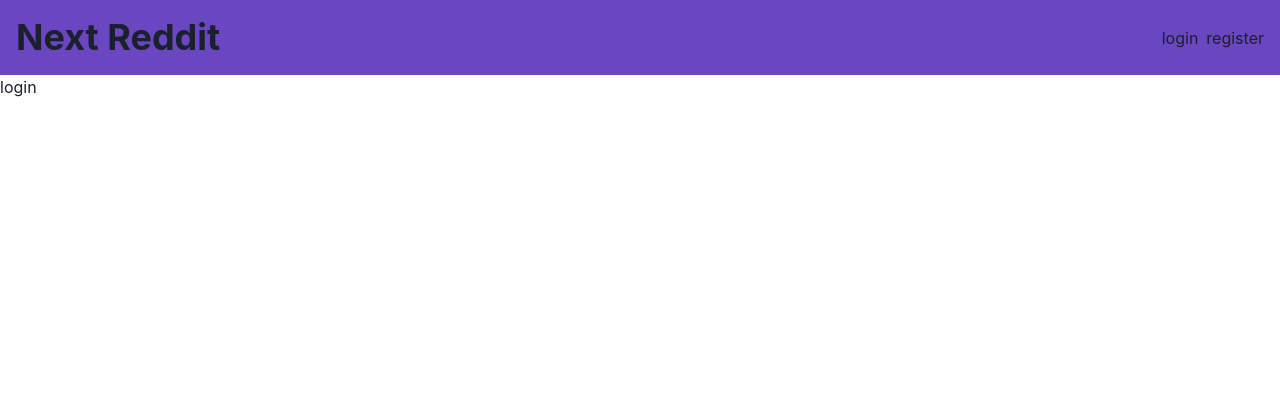
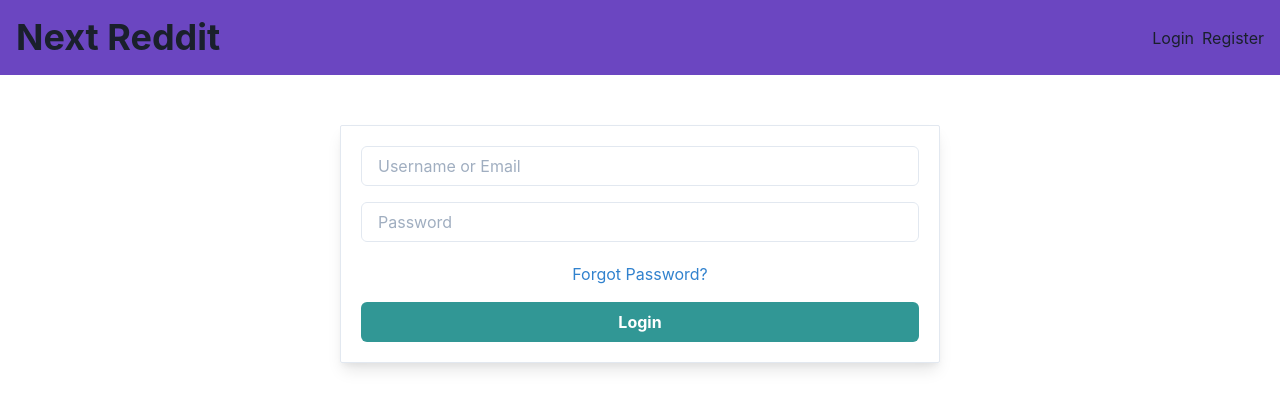
Before and after one commit to gilwong00/next-reddit, a Next.js app in the folder client/: page /login in a window 1280 px wide. Shown: the top 408 px of the page. Built offline with nearby package versions, Linux system fonts and the light colour scheme.

Commit message:
Build out login component

```diff
--- /dev/null
+++ b/client/src/components/Card.tsx
@@ -0,0 +1,23 @@
+import React from 'react';
+import { Box } from '@chakra-ui/react';
+
+interface IProps {
+  children: React.ReactNode;
+}
+
+export const Card: React.FC<IProps> = ({ children }) => (
+  <Box
+    borderWidth='1px'
+    borderRadius='sm'
+    overflow='hidden'
+    p={5}
+    align='center'
+    w={{ sm: 300, md: 600 }}
+    ml='auto'
+    mr='auto'
+    mt={50}
+    boxShadow='lg'
+  >
+    {children}
+  </Box>
+);
--- /dev/null
+++ b/client/src/components/InputField.tsx
@@ -0,0 +1,21 @@
+import { useField } from 'formik';
+import { Input, FormErrorMessage } from '@chakra-ui/react';
+
+interface IProps {
+  label: string;
+  name: string;
+  type: string;
+  placeholder: string;
+}
+
+export const InputField: React.FC<IProps> = ({ label, ...props }) => {
+  const [field, meta] = useField(props);
+  return (
+    <>
+      <Input {...field} {...props} />
+      {meta.touched && meta.error && (
+        <FormErrorMessage>{meta.error}</FormErrorMessage>
+      )}
+    </>
+  );
+};
--- a/client/src/components/Navbar.tsx
+++ b/client/src/components/Navbar.tsx
@@ -11,10 +11,10 @@
       </Flex>
       <Flex ml='auto' align='center' justify='flex-end'>
         <NextLink href='/login'>
-          <Link mr={2}>login</Link>
+          <Link mr={2}>Login</Link>
         </NextLink>
         <NextLink href='/register'>
-          <Link>register</Link>
+          <Link>Register</Link>
         </NextLink>
       </Flex>
     </Flex>
--- a/client/src/pages/login.tsx
+++ b/client/src/pages/login.tsx
@@ -1,9 +1,51 @@
 import React from 'react';
+import { useRouter } from 'next/router';
+import { Formik, Form } from 'formik';
+import { Box, Button, Link, Flex } from '@chakra-ui/react';
+import { InputField } from '../components/InputField';
+import { Card } from '../components/Card';
+import { useMutation } from 'react-query';
 
-interface Props {}
-
-const login = (props: Props) => {
-  return <div>login</div>;
+const Login: React.FC = () => {
+  const router = useRouter();
+  // const mutation = useMutation()
+  return (
+    <Card>
+      <Formik
+        initialValues={{ usernameOrEmail: '', password: '' }}
+        onSubmit={async values => {
+          console.log('values', values);
+        }}
+      >
+        {({ isSubmitting }) => (
+          <Form>
+            <InputField
+              name='usernameOrEmail'
+              placeholder='Username or Email'
+              label='Username or Email'
+              type='text'
+            />
+            <Box mt={4}>
+              <InputField
+                name='password'
+                placeholder='Password'
+                label='Password'
+                type='password'
+              />
+            </Box>
+            <Flex d='flex' justify='center' mt={5}>
+              <Link href='/forgot-password' color='blue.500'>
+                Forgot Password?
+              </Link>
+            </Flex>
+            <Button mt={4} type='submit' isLoading={isSubmitting} isFullWidth>
+              Login
+            </Button>
+          </Form>
+        )}
+      </Formik>
+    </Card>
+  );
 };
 
-export default login;
+export default Login;
--- a/client/src/theme.tsx
+++ b/client/src/theme.tsx
@@ -1,21 +1,38 @@
-import { extendTheme } from '@chakra-ui/react'
-import { createBreakpoints } from '@chakra-ui/theme-tools'
+import { extendTheme } from '@chakra-ui/react';
+import { createBreakpoints } from '@chakra-ui/theme-tools';
 
-const fonts = { mono: `'Menlo', monospace` }
+const fonts = { mono: `'Menlo', monospace` };
 
 const breakpoints = createBreakpoints({
   sm: '40em',
   md: '52em',
   lg: '64em',
-  xl: '80em',
-})
+  xl: '80em'
+});
 
 const theme = extendTheme({
   colors: {
-    black: '#16161D',
+    black: '#16161D'
   },
   fonts,
   breakpoints,
-})
+  components: {
+    Button: {
+      baseStyle: {
+        fontWeight: 'bold'
+      },
+      sizes: {
+        xl: {
+          h: '56px',
+          fontSize: 'lg',
+          px: '32px'
+        }
+      },
+      defaultProps: {
+        colorScheme: 'teal'
+      }
+    }
+  }
+});
 
-export default theme
+export default theme;
```
Also changed, not shown: 1 other file (tests, documents, lock files or other folders).
